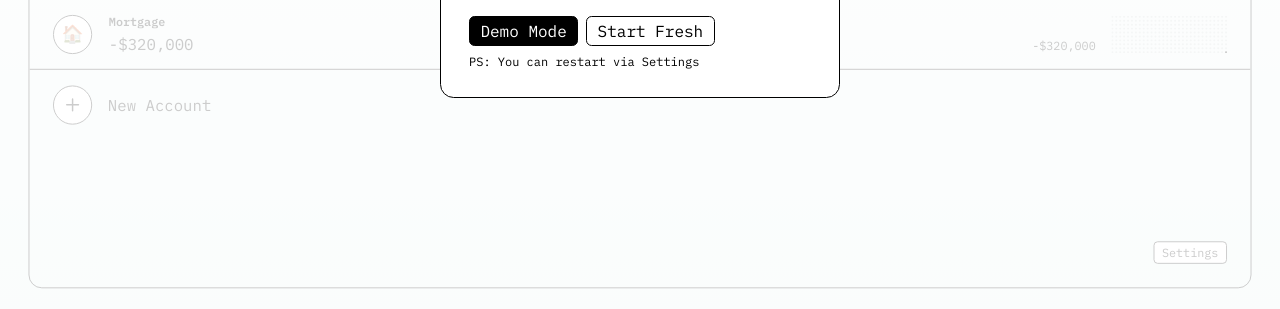
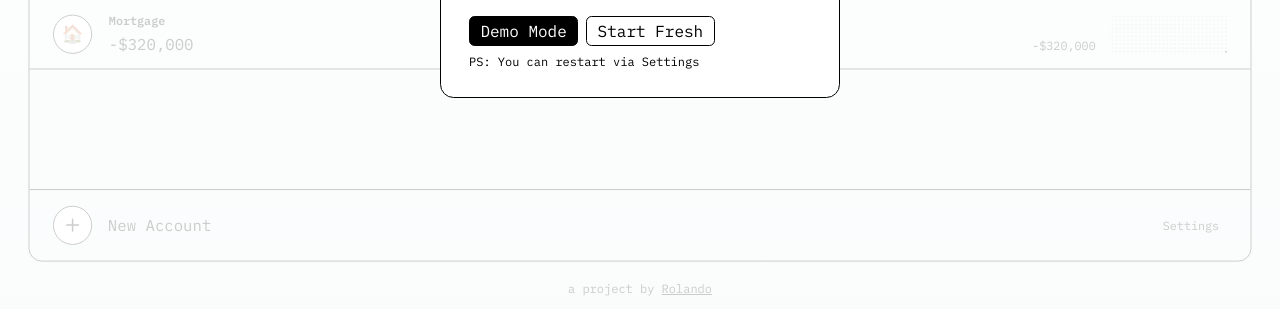
Before and after one commit to rnmp/ballpark, a website with bundled scripts: page index.html in a window 1280 px wide. Shown: the part 488-797 px from the top of the page. Built offline with nearby package versions, Linux system fonts and the light colour scheme.

Commit message:
Improve look n feel

```diff
--- a/index.html
+++ b/index.html
@@ -31,20 +31,22 @@
         </button>
       </header>
       <div id="accounts" class="border-b-0.5"></div>
-      <button id="new_account" class="flex items-center gap-3 px-6 py-4">
-        <div class="button p-0 size-10 flex items-center justify-center rounded-full font-2xl font-light">
-<svg width="24" height="24" viewBox="0 0 24 24" fill="none">
-<path d="M12 5C12.4141 5 12.75 5.33582 12.75 5.75V11H18C18.4141 11 18.75 11.3358 18.75 11.75C18.75 11.9766 18.6494 12.1797 18.4907 12.3171C18.3594 12.431 18.1875 12.5 18 12.5H12.75V17.75C12.75 18.1642 12.4141 18.5 12 18.5C11.5859 18.5 11.25 18.1642 11.25 17.75V12.5H6C5.58594 12.5 5.25 12.1642 5.25 11.75C5.25 11.3358 5.58594 11 6 11H11.25V5.75C11.25 5.33582 11.5859 5 12 5Z" fill="currentColor"></path>
-</svg>
+      <div class="flex-1"></div>
+      <div class="flex items-center px-6 py-4 border-t-0.5">
+        <button id="new_account" class="flex items-center gap-3">
+          <span class="button p-0 size-10 flex items-center justify-center rounded-full font-2xl font-light">
+  <svg width="24" height="24" viewBox="0 0 24 24" fill="none">
+  <path d="M12 5C12.4141 5 12.75 5.33582 12.75 5.75V11H18C18.4141 11 18.75 11.3358 18.75 11.75C18.75 11.9766 18.6494 12.1797 18.4907 12.3171C18.3594 12.431 18.1875 12.5 18 12.5H12.75V17.75C12.75 18.1642 12.4141 18.5 12 18.5C11.5859 18.5 11.25 18.1642 11.25 17.75V12.5H6C5.58594 12.5 5.25 12.1642 5.25 11.75C5.25 11.3358 5.58594 11 6 11H11.25V5.75C11.25 5.33582 11.5859 5 12 5Z" fill="currentColor"></path>
+  </svg>
 
-        </div>
-        <p class="ml-1">New Account</p>
-      </button>
-      <div class="flex-1"></div>
-      <div class="flex justify-end p-6">
-          <button id="settings_button" class="button font-sm">Settings</button>
+          </span>
+          <span class="ml-1">New Account</span>
+        </button>
+        <div class="flex-1"></div>
+        <button id="settings_button" class="font-sm px-2">Settings</button>
       </div>
     </main>
+    <p class="font-sm pt-3 text-center">a project by <a href="https://rolando.is" target="_blank" rel="noopener noreferrer" class="underline">Rolando</a></p>
     <div id="modal_overlay"></div>
     <form id="new_account_form" class="modal p-7 pt-6">
       <h1 class="font-xl mb-5">New Account</h1>
--- a/main.css
+++ b/main.css
@@ -54,6 +54,11 @@ input, button, select, textarea {
   outline: unset;
   background: unset;
   color: unset;
+}
+
+a {
+  font: inherit;
+  color: inherit;
 }
 
 .button {
@@ -138,6 +143,9 @@ input, button, select, textarea {
 .font-xl   { font-size: 1.25rem; }
 .font-2xl  { font-size: 1.5rem; }
 .font-3xl  { font-size: 1.875rem; }
+
+.text-right { text-align: right; }
+.text-center { text-align: center; }
 
 .w-full { width: 100%; }
 
```
